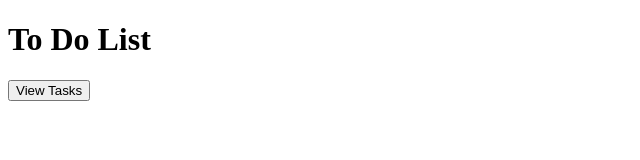
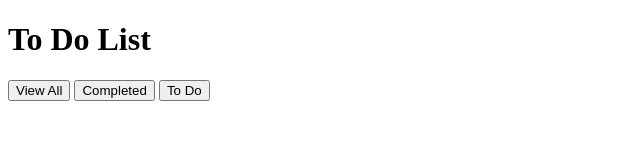
Before and after one commit to Tophu/todo_list_api, a website: page public/index.html in a window 1280 px wide. Shown: the whole page, without its empty margins (0-640 px from the left). Drawn offline with Linux system fonts and the light colour scheme.

Commit message:
adding buttons for completed and to do

```diff
--- a/public/index.html
+++ b/public/index.html
@@ -9,7 +9,9 @@
 
 <body>
   <h1>To Do List</h1>
-  <button id="view-task">View Tasks</button>
+  <button id="view-task">View All</button>
+  <button id="completedToDo">Completed</button>
+  <button id="tasksToDo">To Do</button>
   <div id="display">
     <div id="getTitle"></div>
   </div>
```
